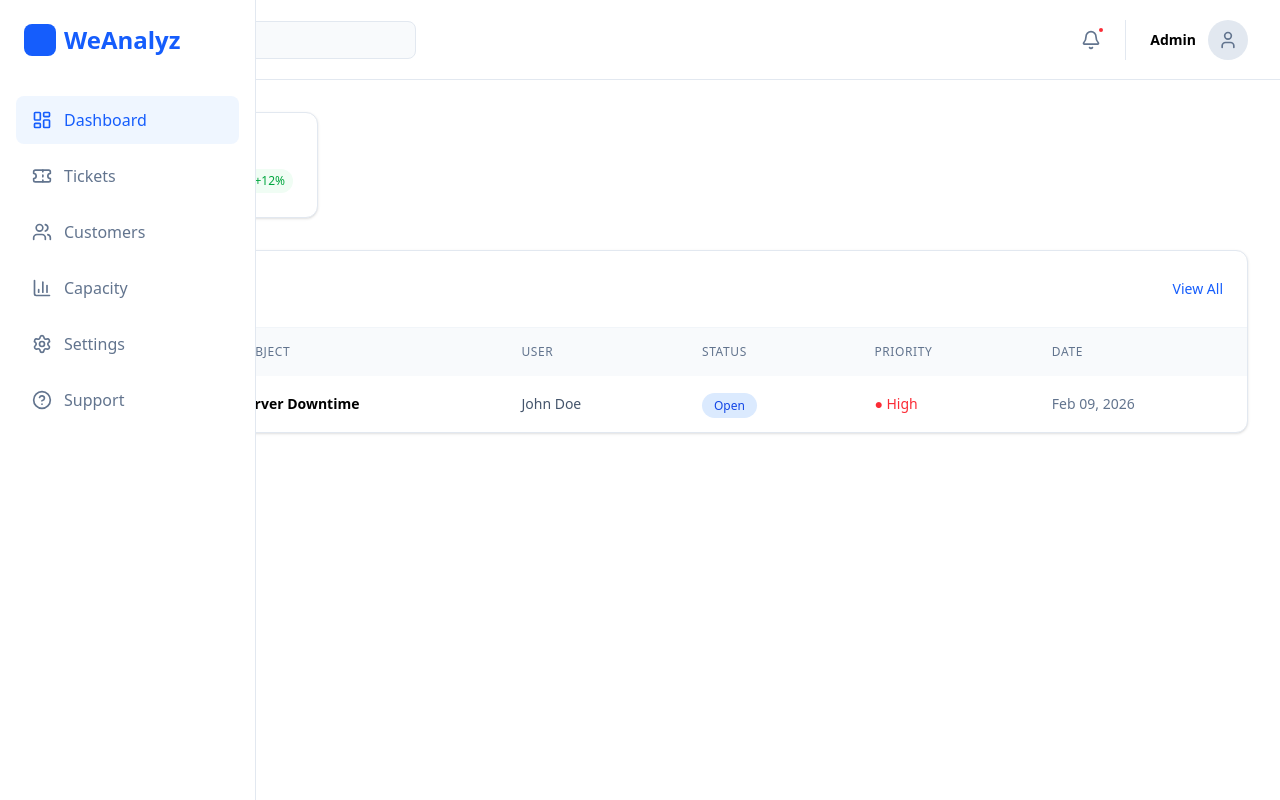
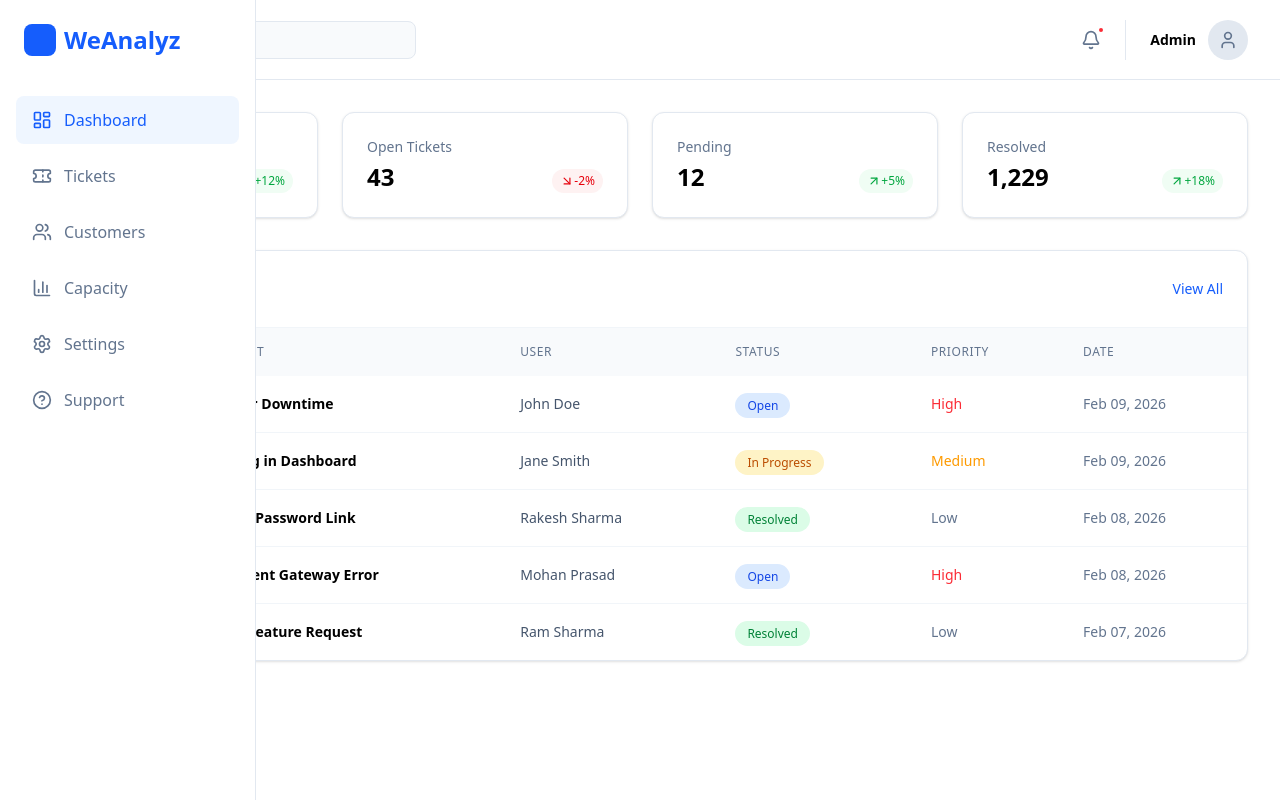
Before and after one commit to Coderofcoders70/WeAnalyze-Assessment, a React (Vite) app: page / in a window 1280 px wide. Built offline with nearby package versions, Linux system fonts and the light colour scheme.

Commit message:
Added more data in mock data file

```diff
--- a/src/components/TicketTable.jsx
+++ b/src/components/TicketTable.jsx
@@ -41,7 +41,7 @@ const TicketTable = () => {
                 </span>
               </td>
               <td className="px-6 py-4 text-sm font-medium">
-                <span className={getPriorityStyle(ticket.priority)}>● {ticket.priority}</span>
+                <span className={getPriorityStyle(ticket.priority)}>{ticket.priority}</span>
               </td>
               <td className="px-6 py-4 text-sm text-slate-500">{ticket.date}</td>
             </tr>
--- a/src/data/mockData.js
+++ b/src/data/mockData.js
@@ -1,7 +1,14 @@
 export const Tickets_Data = [
     { id: "TD-101", subject: "Server Downtime", user: "John Doe", status: "Open", priority: "High", date: "Feb 09, 2026" },
+    { id: "TD-102", subject: "UI Bug in Dashboard", user: "Jane Smith", status: "In Progress", priority: "Medium", date: "Feb 09, 2026" },
+    { id: "TD-103", subject: "Reset Password Link", user: "Rakesh Sharma", status: "Resolved", priority: "Low", date: "Feb 08, 2026" },
+    { id: "TD-104", subject: "Payment Gateway Error", user: "Mohan Prasad", status: "Open", priority: "High", date: "Feb 08, 2026" },
+    { id: "TD-105", subject: "New Feature Request", user: "Ram Sharma", status: "Resolved", priority: "Low", date: "Feb 07, 2026" },
 ]
 
 export const Stats_Data = [
     { title: "Total Tickets", value: "1,284", change: "+12%" },
+    { title: "Open Tickets", value: "43", change: "-2%" },
+    { title: "Pending", value: "12", change: "+5%" },
+    { title: "Resolved", value: "1,229", change: "+18%" },
 ]
```
